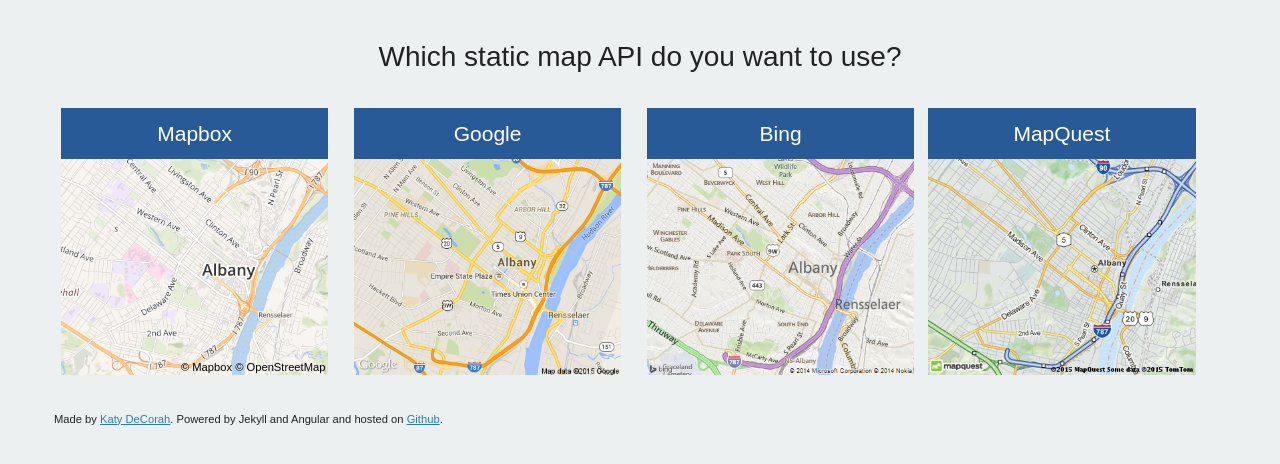
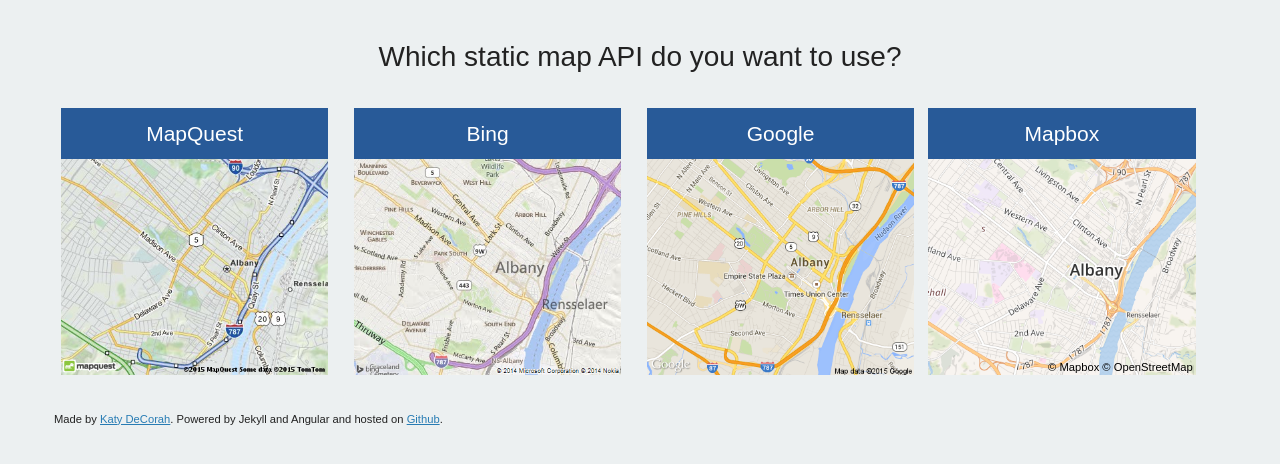
Before and after one commit to katydecorah/staticmapmaker, a Jekyll site: the page built from index.html, in a window 1280 px wide. Shown: the top 464 px of the page. Built offline with Jekyll 4.4.1, drawn with Linux system fonts in a browser that asks for light colours; nearby versions of some CDN libraries.

Commit message:
fixes order

```diff
--- a/index.html
+++ b/index.html
@@ -3,7 +3,7 @@
 ---
 <h2>Which static map API do you want to use?</h2>
 <div class="choices">
-{% for page in site.pages reversed %}{% if page.title %}
+{% for page in site.pages %}{% if page.title %}
 <a href="{{ page.url }}" class="choose-map">
 <div class="choose-map-title">{{page.title}}</div>
 <div class="choose-map-example"><img src="/img/{{page.title | downcase}}.png" alt="{{page.title}} static map API">{% if page.title == 'Mapbox' %}<div class="attribution" target="_blank">&copy; Mapbox &copy; OpenStreetMap</div>{% endif %}</div>
```
